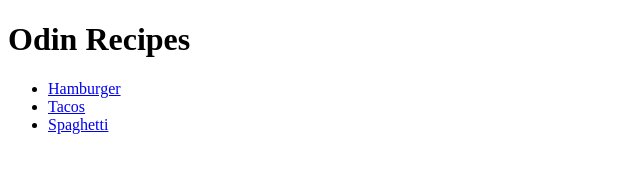
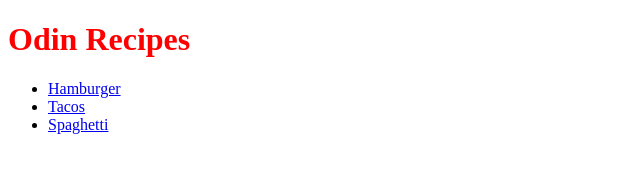
Before and after one commit to TannerGlazier/odin-recipes, a plain HTML site: page index.html in a window 1280 px wide. Shown: the whole page, without its empty margins (0-640 px from the left). Drawn offline with Linux system fonts and the light colour scheme.

Commit message:
update header text to red

```diff
--- a/index.html
+++ b/index.html
@@ -6,7 +6,7 @@
     <title>Document</title>
 </head>
 <body>
-    <h1>Odin Recipes</h1>
+    <h1 style="color:red">Odin Recipes</h1>
     <ul>
         <li><a href="recipes/hamburger.html">Hamburger</a></li>
         <li><a href="recipes/tacos.html">Tacos</a></li>
```
